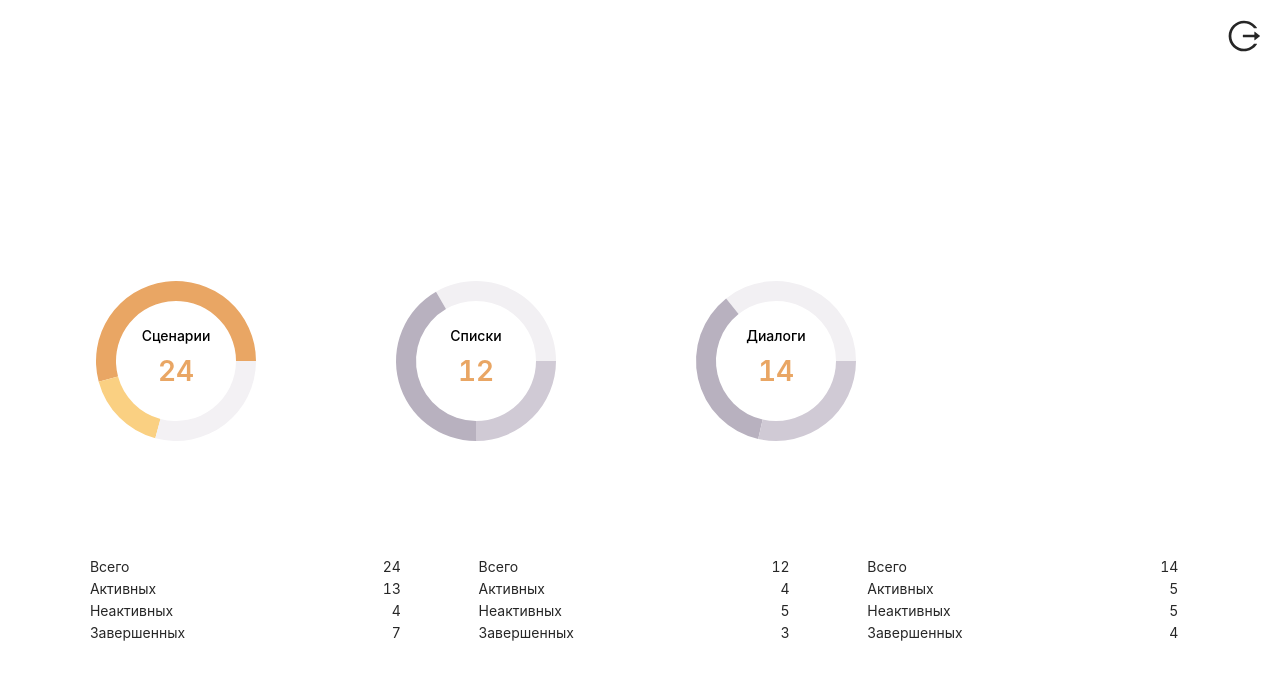
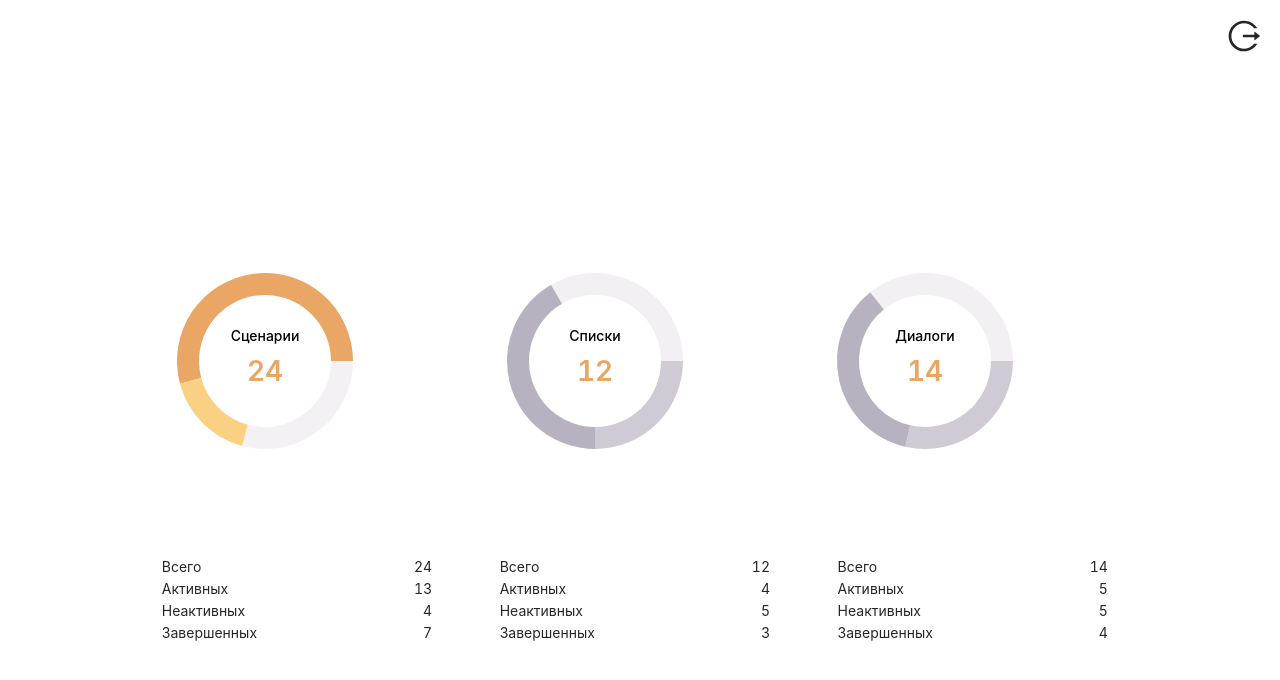
Before and after one commit to Kirill-Andreev-09/pie-charts-app, a React (Create React App) app: page /dashboard in a window 1280 px wide. Shown: the top 680 px of the page. Built offline with nearby package versions, Linux system fonts and the light colour scheme; sample sign-in values are in the browser's storage.

Commit message:
added check for screen width

```diff
--- a/src/components/common/Chart/Chart.scss
+++ b/src/components/common/Chart/Chart.scss
@@ -1,15 +1,9 @@
-
 @import "../../../assets/style-tokens/color-palette";
-
-.recharts-wrapper {
-    display: flex;
-}
 
 .info {
   width: 100%;
   display: flex;
   align-items: center;
-    // justify-content: center;
 
   &-item {
     display: flex;
@@ -18,7 +12,7 @@
     flex-direction: column;
     width: 33%;
 
-        &__description{
+    &__description {
       display: flex;
       align-items: center;
       justify-content: space-between;
--- a/src/components/common/Chart/index.tsx
+++ b/src/components/common/Chart/index.tsx
@@ -1,4 +1,4 @@
-import {useEffect, useState} from "react";
+import {useEffect, useRef, useState} from "react";
 import {Cell, Pie, PieChart} from "recharts";
 import {chartData} from "../../../utils/mock-data";
 import "./Chart.scss";
@@ -19,11 +19,43 @@ const Chart: React.FC = () => {
   const [itemInfoName, setItemInfoName] = useState<ItemType | null>(null);
   const [innerPieData, setInnerPieData] = useState<ItemType | null>(null);
 
+  const [size, setSize] = useState<number>(0);
+  const ref = useRef<any>();
+
+  const [increase, setIncrease] = useState<number>(0);
+
+  const resizeHandler = () => {
+    const {innerWidth} = window;
+    ref.current = innerWidth;
+    setSize(innerWidth);
+  };
+
   useEffect(() => {
-    let width = 0;
-    width = window.innerWidth > 0 ? window.innerWidth : window.screen.width;
-    setWidthCharts(Math.round(width * 0.92));
+    window.addEventListener("resize", resizeHandler);
+    resizeHandler();
+    return () => {
+      window.removeEventListener("resize", resizeHandler);
+    };
   }, []);
+
+  useEffect(() => {
+    if (size >= 1920) {
+      setWidthCharts(Math.round(size * 0.8));
+      setIncrease(1.9);
+    } else if (size < 1920 && size > 1280) {
+      setWidthCharts(Math.round(size * 0.55));
+      setIncrease(1.2);
+    } else if (size > 991 && size <= 1280) {
+      setWidthCharts(Math.round(size * 0.8));
+      setIncrease(1.1);
+    } else if (size <= 991 && size > 767) {
+      setWidthCharts(Math.round(size * 0.8));
+      setIncrease(0.7);
+    } else if (size <= 767) {
+      setWidthCharts(Math.round(size));
+      setIncrease(0.87);
+    }
+  }, [size]);
 
   const onPieEnter = (title: string, values: any): void => {
     const {name, value} = values;
@@ -70,10 +102,10 @@ const Chart: React.FC = () => {
                 key={index}
                 onMouseEnter={(values) => onPieEnter(el.name, values)}
                 onMouseLeave={onPieLeave}
-                cx={el.coordinates.cx}
+                cx={el.coordinates.cx * increase}
                 cy={el.coordinates.cy}
-                innerRadius={60}
-                outerRadius={80}
+                innerRadius={60 * increase}
+                outerRadius={80 * increase}
                 fill="#8884d8"
                 dataKey="value"
                 data={el.chartItemData}>
@@ -106,7 +138,7 @@ const Chart: React.FC = () => {
                 data={data01}
                 dataKey="value"
                 nameKey="name"
-                cx={el.coordinates.cx}
+                cx={el.coordinates.cx * increase}
                 cy={el.coordinates.cy}
                 outerRadius={50}
                 fill="transparent"
```
Lines whose indentation alone changed are shown as unchanged.
